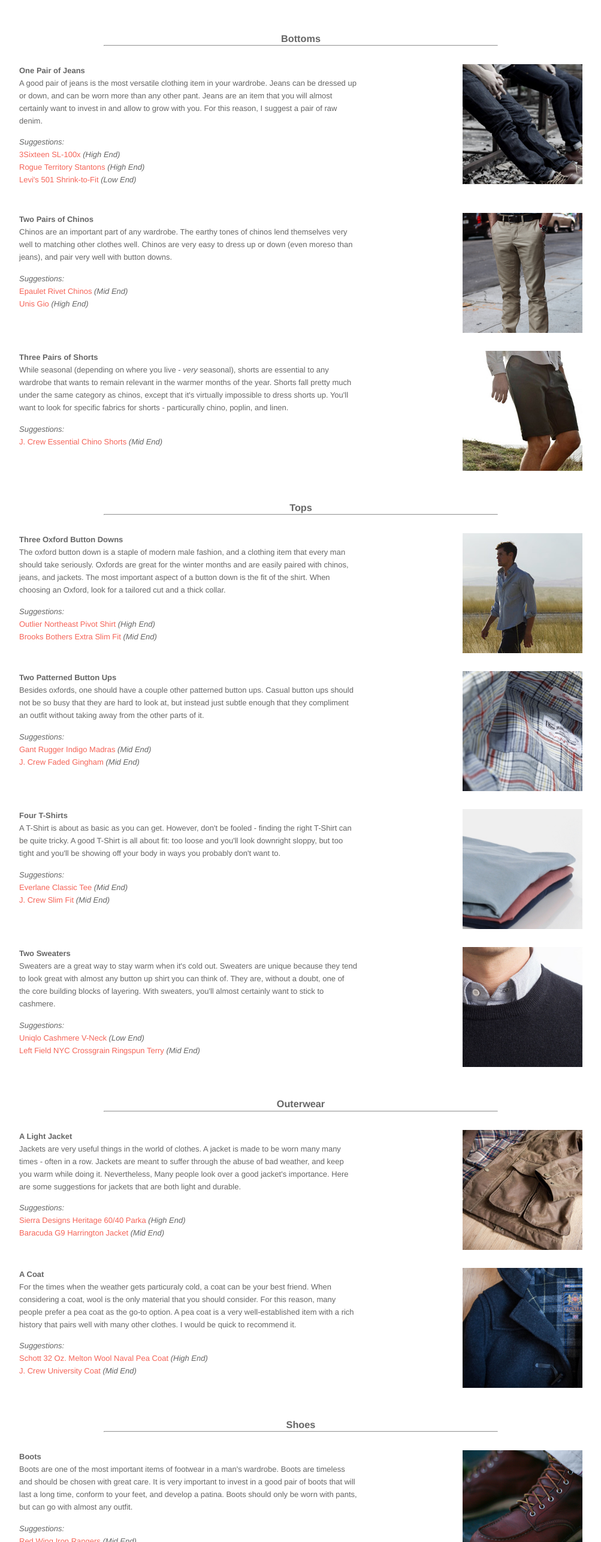
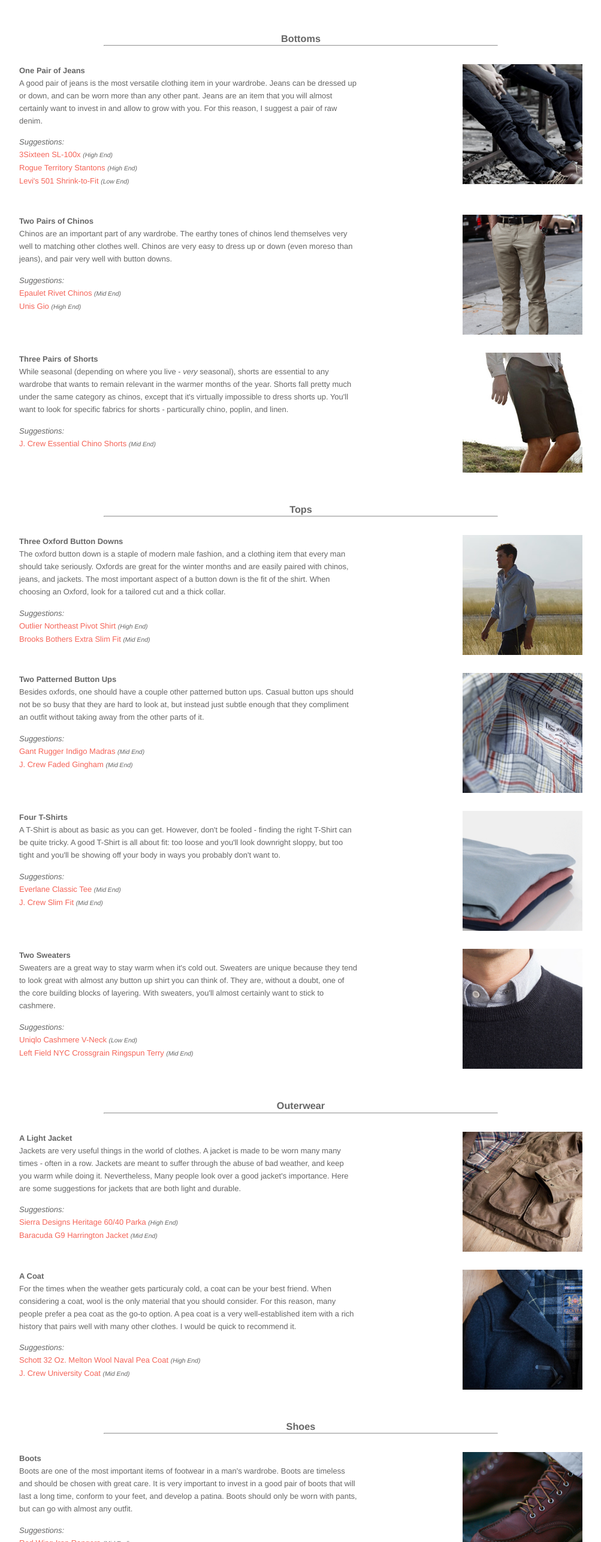
Before and after one commit to taylorlapeyre/basicwardrobe.info, a plain HTML site: page index.html in a window 1280 px wide. Shown: the part 229-2800 px from the top of the page at 60% size, without its empty margins (138-1141 px from the left). Drawn offline with Linux system fonts and the light colour scheme.

Commit message:
update style of prices

```diff
--- a/index.html
+++ b/index.html
@@ -33,9 +33,9 @@
         A good pair of jeans is the most versatile clothing item in your wardrobe. Jeans can be dressed up or down, and can be worn more than any other pant. Jeans are an item that you will almost certainly want to invest in and allow to grow with you. For this reason, I suggest a pair of raw denim.
         <ul>
           <li><em>Suggestions:</em></li>
-          <li><a href="http://www.3sixteen.com/products/sl100x-straight-raw-indigo-selvedge-denim">3Sixteen SL-100x</a> <em>(High End)</em></li>
-          <li><a href="http://www.rogueterritory.com/store/stanton/">Rogue Territory Stantons</a> <em>(High End)</em></li>
-          <li><a href="http://us.levi.com/product/index.jsp?productId=2076855&&cp=3146842.3146854.11301980">Levi's 501 Shrink-to-Fit</a> <em>(Low End)</em></li>
+          <li><a href="http://www.3sixteen.com/products/sl100x-straight-raw-indigo-selvedge-denim">3Sixteen SL-100x</a> <em class="price">(High End)</em></li>
+          <li><a href="http://www.rogueterritory.com/store/stanton/">Rogue Territory Stantons</a> <em class="price">(High End)</em></li>
+          <li><a href="http://us.levi.com/product/index.jsp?productId=2076855&&cp=3146842.3146854.11301980">Levi's 501 Shrink-to-Fit</a> <em class="price">(Low End)</em></li>
         </ul>
       </p>
       <li>
@@ -46,8 +46,8 @@
         Chinos are an important part of any wardrobe. The earthy tones of chinos lend themselves very well to matching other clothes well. Chinos are very easy to dress up or down (even moreso than jeans), and pair very well with button downs.
         <ul>
           <li><em>Suggestions:</em></li>
-          <li><a href="http://epauletnewyork.com/collections/trousers-chinos/Rivet-Chinos">Epaulet Rivet Chinos</a> <em>(Mid End)</em></li>
-          <li><a href="http://unisnewyork.com/products/gio">Unis Gio</a> <em>(High End)</em></li>
+          <li><a href="http://epauletnewyork.com/collections/trousers-chinos/Rivet-Chinos">Epaulet Rivet Chinos</a> <em class="price">(Mid End)</em></li>
+          <li><a href="http://unisnewyork.com/products/gio">Unis Gio</a> <em class="price">(High End)</em></li>
         </ul>
       </p>
       <li>
@@ -59,7 +59,7 @@
       </p>
       <ul>
         <li><em>Suggestions:</em></li>
-        <li><a href="http://www.jcrew.com/mens_category/shortsswim/chino/PRDOVR~62952/62952.jsp">J. Crew Essential Chino Shorts</a> <em>(Mid End)</em></li>
+        <li><a href="http://www.jcrew.com/mens_category/shortsswim/chino/PRDOVR~62952/62952.jsp">J. Crew Essential Chino Shorts</a> <em class="price">(Mid End)</em></li>
       </ul>
 
       <li><h2><a name="tops">Tops</a></h2></li>
@@ -74,8 +74,8 @@
       </p>
         <ul>
           <li><em>Suggestions:</em></li>
-          <li><a href="http://shop.outlier.cc/shop/retail/northeast-pivot-sleeve-shirt.html">Outlier Northeast Pivot Shirt</a> <em>(High End)</em></li>
-          <li><a href="http://www.brooksbrothers.com/mens/dress-shirts/0203,default,sc.html?prefn1=fit&prefv1=Extra%20Slim%20Fit">Brooks Bothers Extra Slim Fit</a> <em>(Mid End)</em></li>
+          <li><a href="http://shop.outlier.cc/shop/retail/northeast-pivot-sleeve-shirt.html">Outlier Northeast Pivot Shirt</a> <em class="price">(High End)</em></li>
+          <li><a href="http://www.brooksbrothers.com/mens/dress-shirts/0203,default,sc.html?prefn1=fit&prefv1=Extra%20Slim%20Fit">Brooks Bothers Extra Slim Fit</a> <em class="price">(Mid End)</em></li>
         </ul>
       </p>
       <li>
@@ -87,8 +87,8 @@
       </p>
         <ul>
           <li><em>Suggestions:</em></li>
-          <li><a href="http://us.gant.com/r-indigo-madras-e-z-obd-3">Gant Rugger Indigo Madras</a> <em>(Mid End)</em></li>
-          <li><a href="http://www.jcrew.com/mens_category/shirts/washedfavoriteshirts/PRDOVR~19417/19417.jsp?TCode=GGBS00006&sisearchengine=197&siproduct=19417&origin=pla&cagpspn=pla">J. Crew Faded Gingham</a> <em>(Mid End)</em></li>
+          <li><a href="http://us.gant.com/r-indigo-madras-e-z-obd-3">Gant Rugger Indigo Madras</a> <em class="price">(Mid End)</em></li>
+          <li><a href="http://www.jcrew.com/mens_category/shirts/washedfavoriteshirts/PRDOVR~19417/19417.jsp?TCode=GGBS00006&sisearchengine=197&siproduct=19417&origin=pla&cagpspn=pla">J. Crew Faded Gingham</a> <em class="price">(Mid End)</em></li>
         </ul>
       </p>
       <li>
@@ -100,8 +100,8 @@
       </p>
       <ul>
         <li><em>Suggestions:</em></li>
-        <li><a href="https://www.everlane.com/collections/mens-luxury-tees">Everlane Classic Tee</a> <em>(Mid End)</em></li>
-        <li><a href="http://www.jcrew.com/mens_category/polostees/brokeninjerseytees/PRDOVR~73431/73431.jsp?TCode=GGBS00006&sisearchengine=197&siproduct=73431&origin=pla&cagpspn=pla">J. Crew Slim Fit</a> <em>(Mid End)</em></li>
+        <li><a href="https://www.everlane.com/collections/mens-luxury-tees">Everlane Classic Tee</a> <em class="price">(Mid End)</em></li>
+        <li><a href="http://www.jcrew.com/mens_category/polostees/brokeninjerseytees/PRDOVR~73431/73431.jsp?TCode=GGBS00006&sisearchengine=197&siproduct=73431&origin=pla&cagpspn=pla">J. Crew Slim Fit</a> <em class="price">(Mid End)</em></li>
       </ul>
       <li>
         Two Sweaters
@@ -112,8 +112,8 @@
       </p>
       <ul>
         <li><em>Suggestions:</em></li>
-        <li><a href="http://www.uniqlo.com/us/store/lifewear/men-cashmere-v-neck-sweater/068862-32-002">Uniqlo Cashmere V-Neck</a> <em>(Low End)</em></li>
-        <li><a href="http://store.leftfieldnyc.com/product/black-crossgrain-terry-crew">Left Field NYC Crossgrain Ringspun Terry</a> <em>(Mid End)</em></li>
+        <li><a href="http://www.uniqlo.com/us/store/lifewear/men-cashmere-v-neck-sweater/068862-32-002">Uniqlo Cashmere V-Neck</a> <em class="price">(Low End)</em></li>
+        <li><a href="http://store.leftfieldnyc.com/product/black-crossgrain-terry-crew">Left Field NYC Crossgrain Ringspun Terry</a> <em class="price">(Mid End)</em></li>
       </ul>
 
       <li><h2><a name="outerwear">Outerwear</a></h2></li>
@@ -128,8 +128,8 @@
       </p>
       <ul>
         <li><em>Suggestions:</em></li>
-        <li><a href="http://www.sierradesigns.com/p-446-short-parka.aspx">Sierra Designs Heritage 60/40 Parka</a> <em>(High End)</em></li>
-        <li><a href="http://www.jcrew.com/mens_special_sizes/extrasmall/sportcoatsouterwear/PRDOVR~13800/13800.jsp">Baracuda G9 Harrington Jacket</a> <em>(Mid End)</em></li>
+        <li><a href="http://www.sierradesigns.com/p-446-short-parka.aspx">Sierra Designs Heritage 60/40 Parka</a> <em class="price">(High End)</em></li>
+        <li><a href="http://www.jcrew.com/mens_special_sizes/extrasmall/sportcoatsouterwear/PRDOVR~13800/13800.jsp">Baracuda G9 Harrington Jacket</a> <em class="price">(Mid End)</em></li>
       </ul>
       <li>
         A Coat
@@ -140,8 +140,8 @@
       </p>
       <ul>
         <li><em>Suggestions:</em></li>
-        <li><a href="http://www.schottnyc.com/products/fabric/wool/classic-32-oz-melton-wool.htm">Schott 32 Oz. Melton Wool Naval Pea Coat</a> <em>(High End)</em></li>
-        <li><a href="http://www.jcrew.com/mens_category/outerwear/wool/PRDOVR~96037/96037.jsp">J. Crew University Coat</a> <em>(Mid End)</em></li>
+        <li><a href="http://www.schottnyc.com/products/fabric/wool/classic-32-oz-melton-wool.htm">Schott 32 Oz. Melton Wool Naval Pea Coat</a> <em class="price">(High End)</em></li>
+        <li><a href="http://www.jcrew.com/mens_category/outerwear/wool/PRDOVR~96037/96037.jsp">J. Crew University Coat</a> <em class="price">(Mid End)</em></li>
       </ul>
 
       <li><h2><a name="shoes">Shoes</a></h2></li>
@@ -156,8 +156,8 @@
       </p>
       <ul>
         <li><em>Suggestions:</em></li>
-        <li><a href="http://www.redwingheritage.com/boots/8111-heritage-us/8111-red-wing-lifestyle-mens-iron-ranger-boot-amber">Red Wing Iron Rangers</a> <em>(Mid End)</em></li>
-        <li><a href="http://www.clarksusa.com/eng/product/desert_boot_men/78358">Clark's Beeswax Desert Boot</a> <em>(Low End)</em></li>
+        <li><a href="http://www.redwingheritage.com/boots/8111-heritage-us/8111-red-wing-lifestyle-mens-iron-ranger-boot-amber">Red Wing Iron Rangers</a> <em class="price">(Mid End)</em></li>
+        <li><a href="http://www.clarksusa.com/eng/product/desert_boot_men/78358">Clark's Beeswax Desert Boot</a> <em class="price">(Low End)</em></li>
       </ul>
       <li>
         Sneakers
@@ -168,8 +168,8 @@
       </p>
       <ul>
         <li><em>Suggestions:</em></li>
-        <li><a href="http://www.revolveclothing.com/DisplayProduct.jsp?product=COMM-MZ12&c=Common+Projects&d=b">Common Projects Achiles Low</a> <em>(High End)</em></li>
-        <li><a href="http://www.jcrew.com/mens_category/shoes/sneakers/PRDOVR~35251/35251.jsp">New Balance for J.Crew 1400</a> <em>(Mid End)</em></li>
+        <li><a href="http://www.revolveclothing.com/DisplayProduct.jsp?product=COMM-MZ12&c=Common+Projects&d=b">Common Projects Achiles Low</a> <em class="price">(High End)</em></li>
+        <li><a href="http://www.jcrew.com/mens_category/shoes/sneakers/PRDOVR~35251/35251.jsp">New Balance for J.Crew 1400</a> <em class="price">(Mid End)</em></li>
       </ul>
       <li>
         Casual Leather Shoes
@@ -180,8 +180,8 @@
       </p>
       <ul>
         <li><em>Suggestions:</em></li>
-        <li><a href="http://oakstreetbootmakers.com/beefroll-penny-loafer">Oak Street Bootmakers Beefroll Penny Loafer</a> <em>(High End)</em></li>
-        <li><a href="http://www.quoddy.com/boat-shoe/">Quoddy Boat Shoe</a> <em>(High End)</em></li>
+        <li><a href="http://oakstreetbootmakers.com/beefroll-penny-loafer">Oak Street Bootmakers Beefroll Penny Loafer</a> <em class="price">(High End)</em></li>
+        <li><a href="http://www.quoddy.com/boat-shoe/">Quoddy Boat Shoe</a> <em class="price">(High End)</em></li>
       </ul>
 
       <li><h2><a name="formal">Formal Attire</a></h2></li>
@@ -196,8 +196,8 @@
       </p>
       <ul>
         <li><em>Suggestions:</em></li>
-        <li><a href="http://www.indochino.com/product/The-Essential-Navy-Blazer">Indochino Essential Navy Blazer</a> <em>(Mid end)</em></li>
-        <li><a href="http://www.jcrew.com/mens_category/sportcoatsandvests/Ludlowsportcoats/PRDOVR~21509/21509.jsp">J. Crew Ludlow</a> <em>(Mid end)</em></li>
+        <li><a href="http://www.indochino.com/product/The-Essential-Navy-Blazer">Indochino Essential Navy Blazer</a> <em class="price">(Mid end)</em></li>
+        <li><a href="http://www.jcrew.com/mens_category/sportcoatsandvests/Ludlowsportcoats/PRDOVR~21509/21509.jsp">J. Crew Ludlow</a> <em class="price">(Mid end)</em></li>
       </ul>
       <li>
         One Charcoal Suit
@@ -208,8 +208,8 @@
       </p>
       <ul>
         <li><em>Suggestions:</em></li>
-        <li><a href="http://www.blacklapel.com/suits/solid-charcoal.html">Black Lapel Solid Charcoal Suit</a> <em>(Mid end)</em></li>
-        <li><a href="http://www.jcrew.com/AST/Navigation/theludlowsuit.jsp">J. Crew Ludlow Suit</a> <em>(Mid end)</em></li>
+        <li><a href="http://www.blacklapel.com/suits/solid-charcoal.html">Black Lapel Solid Charcoal Suit</a> <em class="price">(Mid end)</em></li>
+        <li><a href="http://www.jcrew.com/AST/Navigation/theludlowsuit.jsp">J. Crew Ludlow Suit</a> <em class="price">(Mid end)</em></li>
       </ul>
       <li>
         Dress Shoes
@@ -220,8 +220,8 @@
       </p>
       <ul>
         <li><em>Suggestions:</em></li>
-        <li><a href="http://www.allenedmonds.com/aeonline/producti_SF270_1_40000000001_-1">Allen Edmonds Park Avenue</a> <em>(High end)</em></li>
-        <li><a href="http://www.allenedmonds.com/aeonline/producti_SF6105_1_40000000001_-1">Allen Edmonds Strands</a> <em>(High` end)</em></li>
+        <li><a href="http://www.allenedmonds.com/aeonline/producti_SF270_1_40000000001_-1">Allen Edmonds Park Avenue</a> <em class="price">(High end)</em></li>
+        <li><a href="http://www.allenedmonds.com/aeonline/producti_SF6105_1_40000000001_-1">Allen Edmonds Strands</a> <em class="price">(High` end)</em></li>
       </ul>
     </ul>
     <aside>
--- a/style.css
+++ b/style.css
@@ -22,6 +22,8 @@ ul ul { display: inline-block; position: relative; }
 
 ul ul li { padding: 0; font-weight: normal; }
 
+.price { font-size: .8em}
+
 hr { width: 70%; margin: 0 auto; }
 
 aside { position: absolute; left: 10; top: 10; }
```
